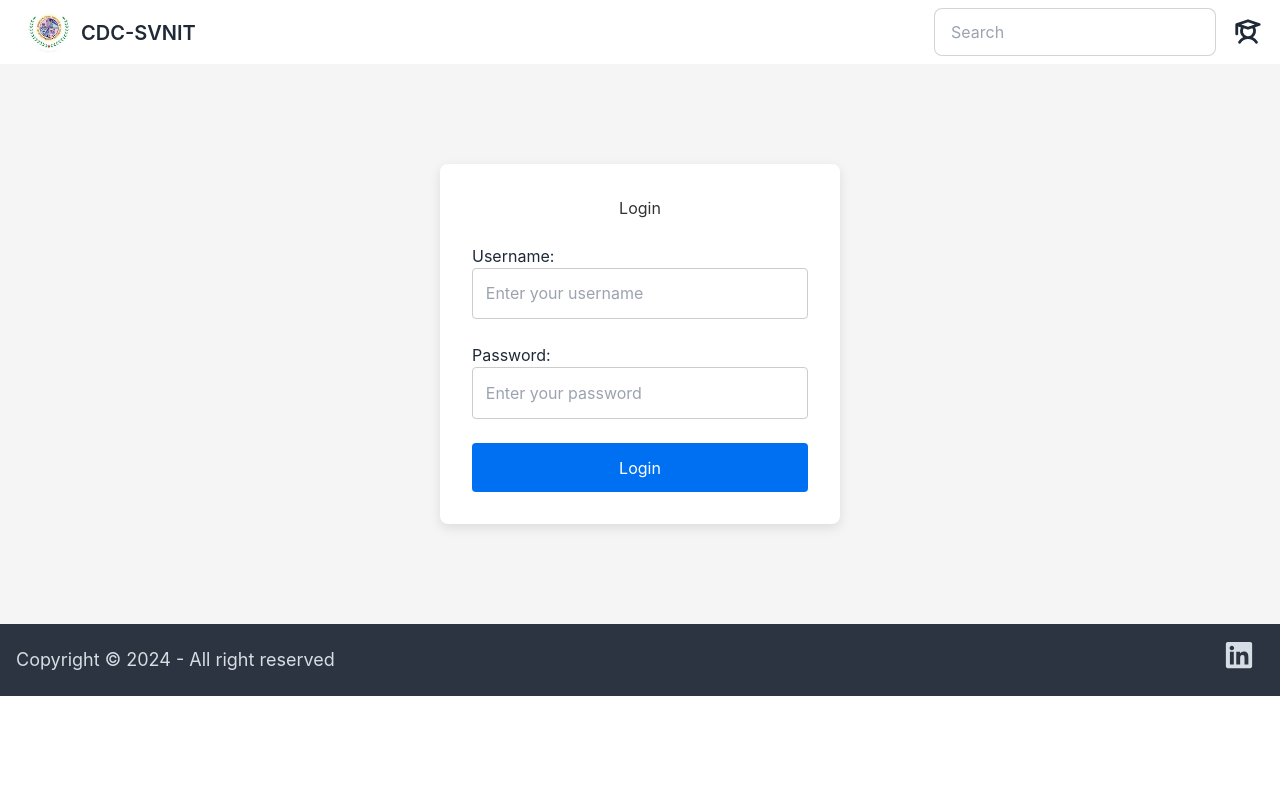
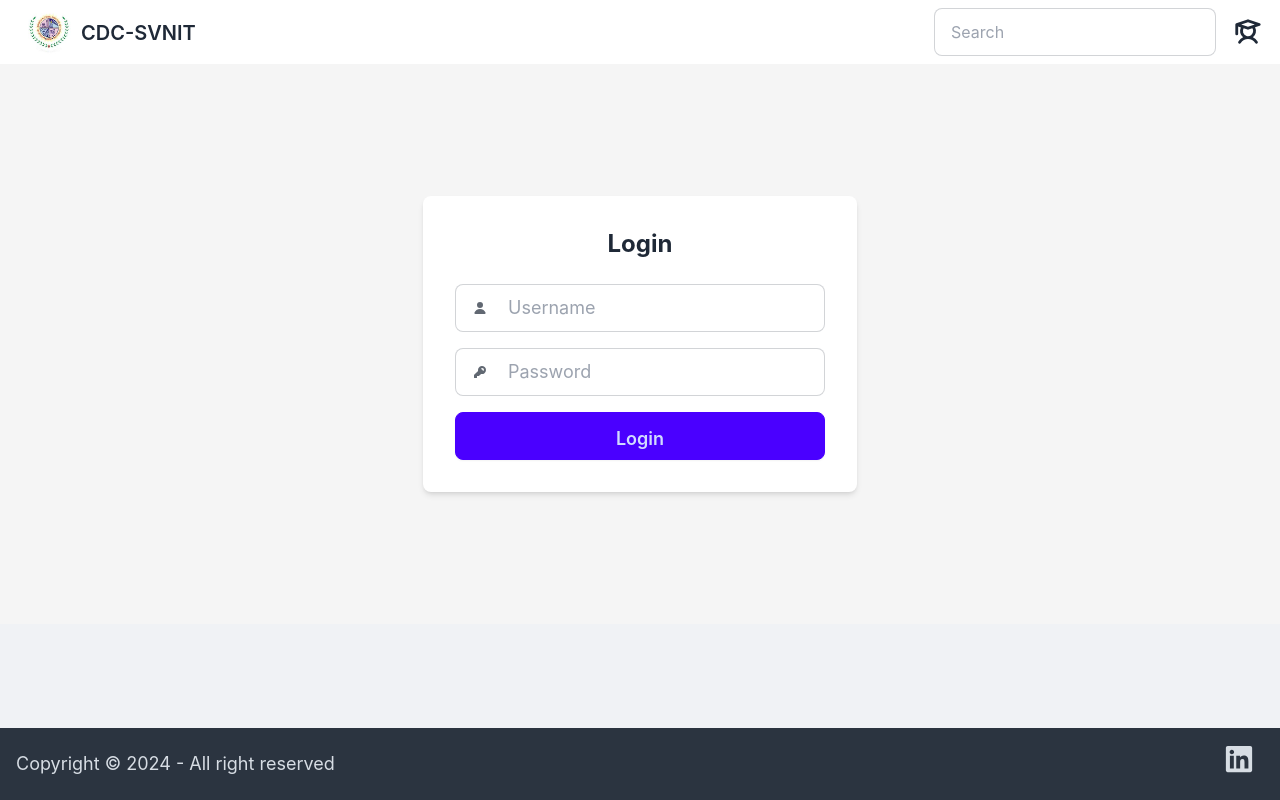
Before and after one commit to saketh010/CDC-Portal-SVNIT-, a Next.js app: page / in a window 1280 px wide. Built offline with nearby package versions, Linux system fonts and the light colour scheme.

Commit message:
fixed the footer and login page UI

```diff
--- a/components/Auth/LoginForm.js
+++ b/components/Auth/LoginForm.js
@@ -1,6 +1,5 @@
 // components/Auth/LoginForm.js
 import { useState } from 'react';
-import styles from '../../styles/LoginForm.module.css';
 import { useRouter } from 'next/router';
 
 export default function LoginForm() {
@@ -38,34 +37,53 @@ export default function LoginForm() {
   };
 
   return (
-    <form className={styles.form} onSubmit={handleSubmit}>
-      <h2 className={styles.title}>Login</h2>
-      <div className={styles.inputGroup}>
-        <label htmlFor="username">Username:</label>
+    <div className="max-w-xl mx-auto p-8 bg-white rounded-lg shadow-md">
+      <h2 className="text-2xl font-bold text-center mb-6">Login</h2>
+      <form className="flex flex-col gap-4" onSubmit={handleSubmit}>
+
+        <label className="input input-bordered flex items-center gap-2">
+          <svg
+            xmlns="http://www.w3.org/2000/svg"
+            viewBox="0 0 16 16"
+            fill="currentColor"
+            className="h-4 w-4 opacity-70">
+            <path
+              d="M8 8a3 3 0 1 0 0-6 3 3 0 0 0 0 6ZM12.735 14c.618 0 1.093-.561.872-1.139a6.002 6.002 0 0 0-11.215 0c-.22.578.254 1.139.872 1.139h9.47Z" />
+          </svg>
           <input
             type="text"
-          id="username"
+            className="grow p-3 text-lg" // Increased padding and text size
+            placeholder="Username"
             value={username}
             onChange={(e) => setUsername(e.target.value)}
             required
-          placeholder="Enter your username"
-          className={styles.input}
           />
-      </div>
-      <div className={styles.inputGroup}>
-        <label htmlFor="password">Password:</label>
+        </label>
+
+        <label className="input input-bordered flex items-center gap-2">
+          <svg
+            xmlns="http://www.w3.org/2000/svg"
+            viewBox="0 0 16 16"
+            fill="currentColor"
+            className="h-4 w-4 opacity-70">
+            <path
+              fillRule="evenodd"
+              d="M14 6a4 4 0 0 1-4.899 3.899l-1.955 1.955a.5.5 0 0 1-.353.146H5v1.5a.5.5 0 0 1-.5.5h-2a.5.5 0 0 1-.5-.5v-2.293a.5.5 0 0 1 .146-.353l3.955-3.955A4 4 0 1 1 14 6Zm-4-2a.75.75 0 0 0 0 1.5.5.5 0 0 1 .5.5.75.75 0 0 0 1.5 0 2 2 0 0 0-2-2Z"
+              clipRule="evenodd" />
+          </svg>
           <input
             type="password"
-          id="password"
+            className="grow p-3 text-lg" // Increased padding and text size
+            placeholder="Password"
             value={password}
             onChange={(e) => setPassword(e.target.value)}
             required
-          placeholder="Enter your password"
-          className={styles.input}
           />
+        </label>
+
+        <button type="submit" className="btn btn-primary w-full text-lg p-3">Login</button>
+        {error && <p className="text-red-500 text-center mt-2">{error}</p>}
+      </form>
     </div>
-      <button type="submit" className={styles.button}>Login</button>
-      {error && <p className={styles.error}>{error}</p>}
-    </form>
   );
 }
--- a/components/Layout/Layout.js
+++ b/components/Layout/Layout.js
@@ -4,9 +4,9 @@ import Footer from './Footer';
 
 export default function Layout({ children }) {
   return (
-    <div>
+    <div className="flex flex-col min-h-screen">
       <Header />
-      <main>{children}</main>
+      <main className="flex-grow">{children}</main>
       <Footer />
     </div>
   );
```
Also changed, not shown: components/Layout/Header.js (+1 -1 lines). Lines whose indentation alone changed are shown as unchanged.
